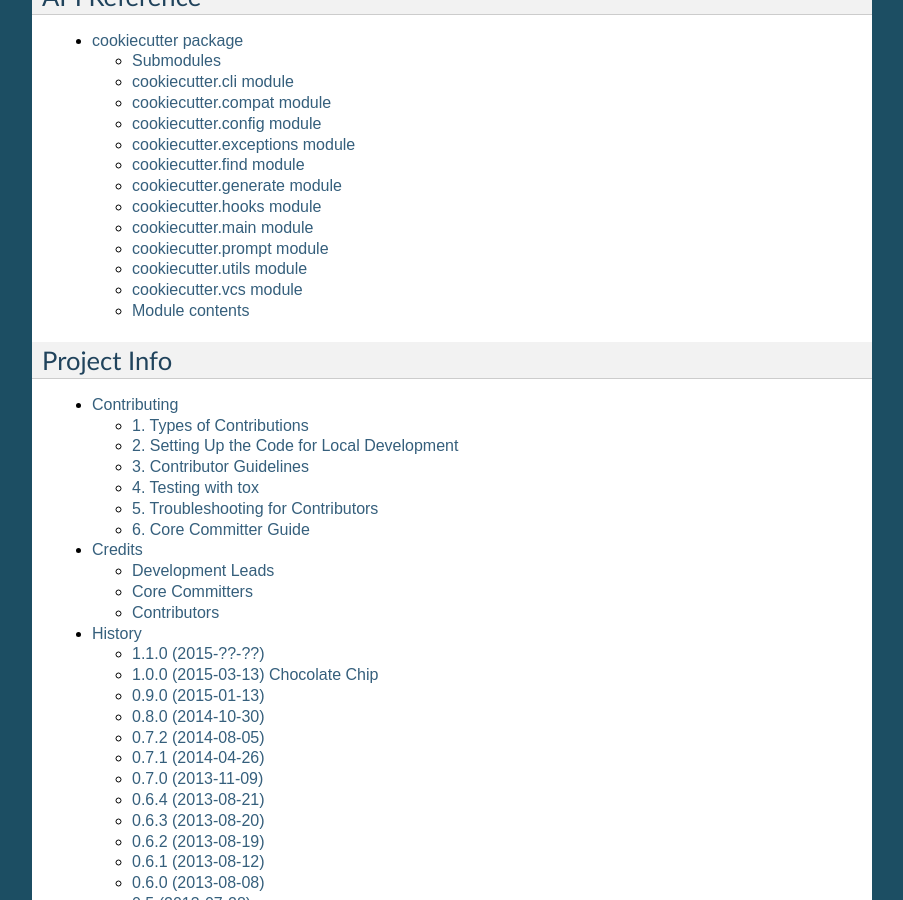
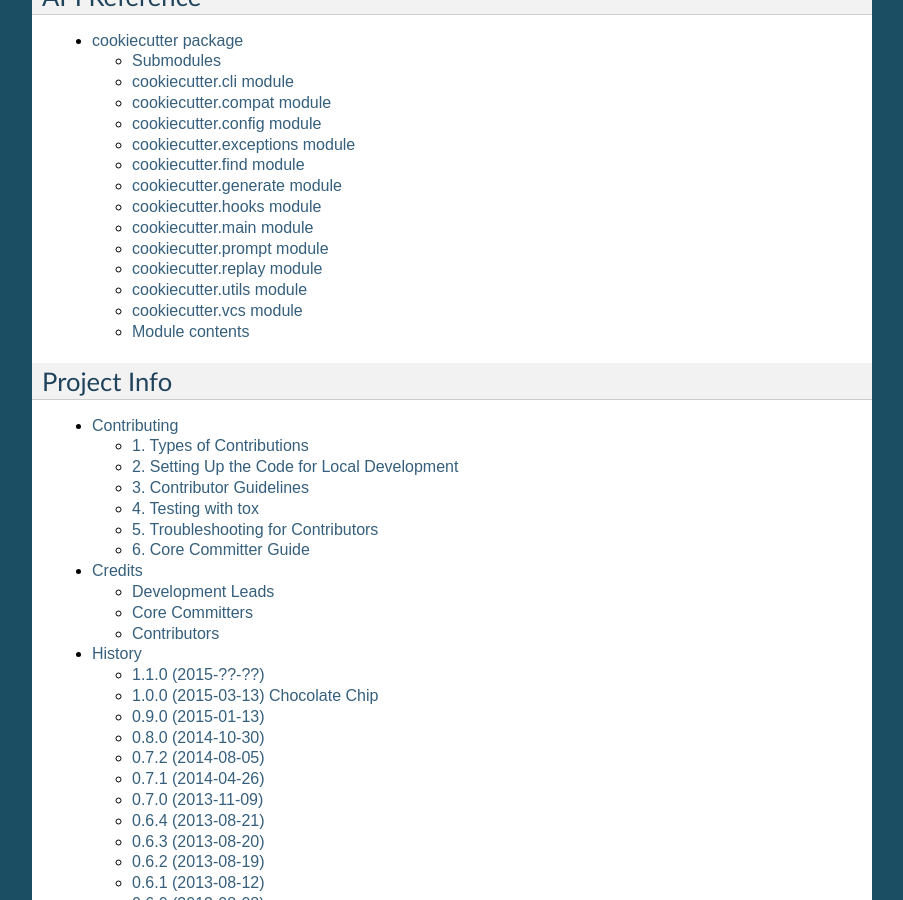
Before and after one commit to c-allen-tech/cookie, a Sphinx documentation site: the page built from docs/index.rst, in a window 1280 px wide and 900 px high, scrolled down 956 px. Shown: the whole window, without its empty margins (198-1101 px from the left). Built offline with Sphinx 7.4.7, drawn with Linux system fonts in a browser that asks for light colours; formulas are drawn with MathJax 3; the version number is read from the project's files by our own code.

Commit message:
Generate api doc for replay module

```diff
--- a/docs/cookiecutter.rst
+++ b/docs/cookiecutter.rst
@@ -76,6 +76,14 @@ cookiecutter.prompt module
     :undoc-members:
     :show-inheritance:
 
+cookiecutter.replay module
+--------------------------
+
+.. automodule:: cookiecutter.replay
+    :members:
+    :undoc-members:
+    :show-inheritance:
+
 cookiecutter.utils module
 -------------------------
 
```
